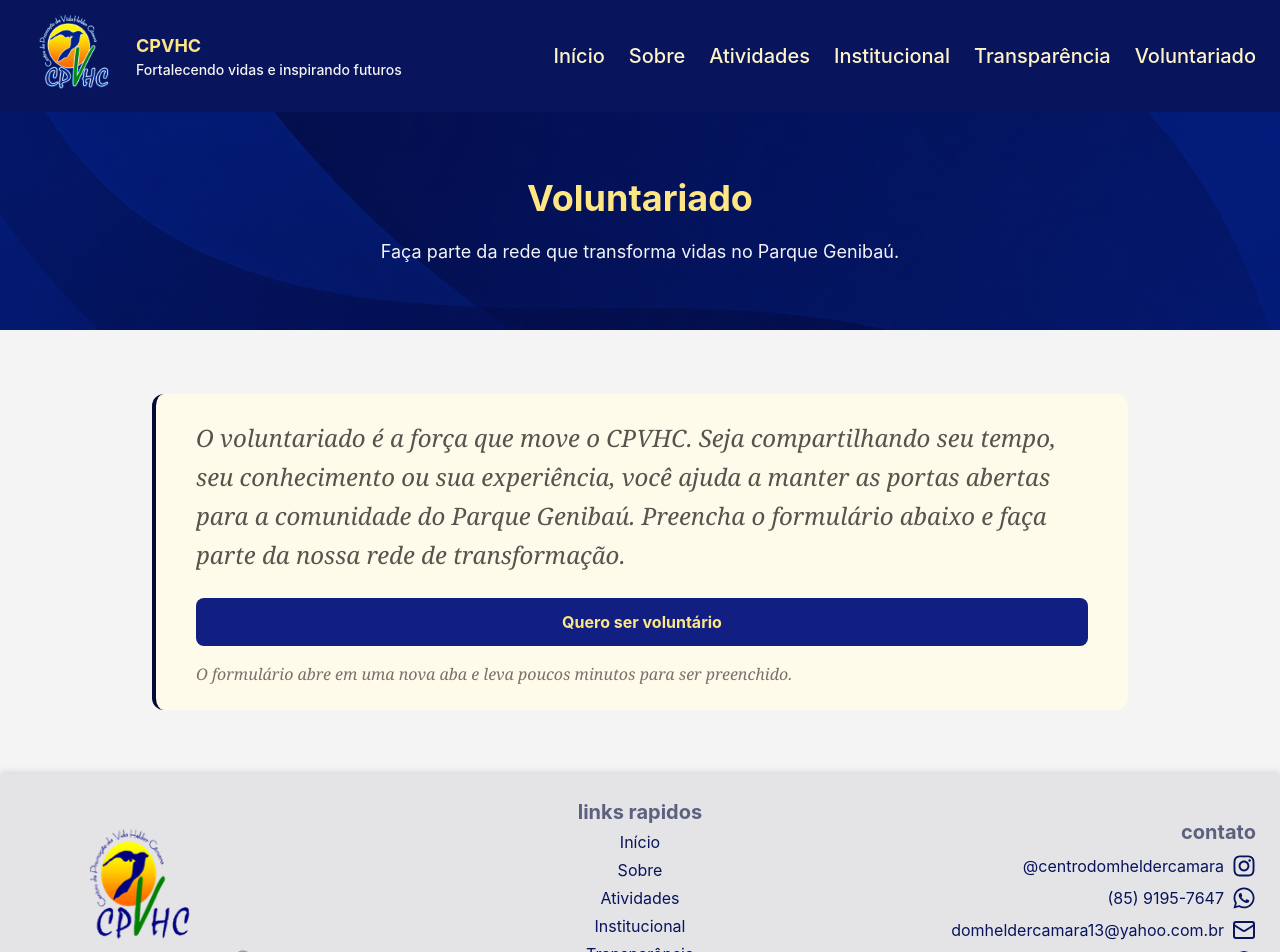
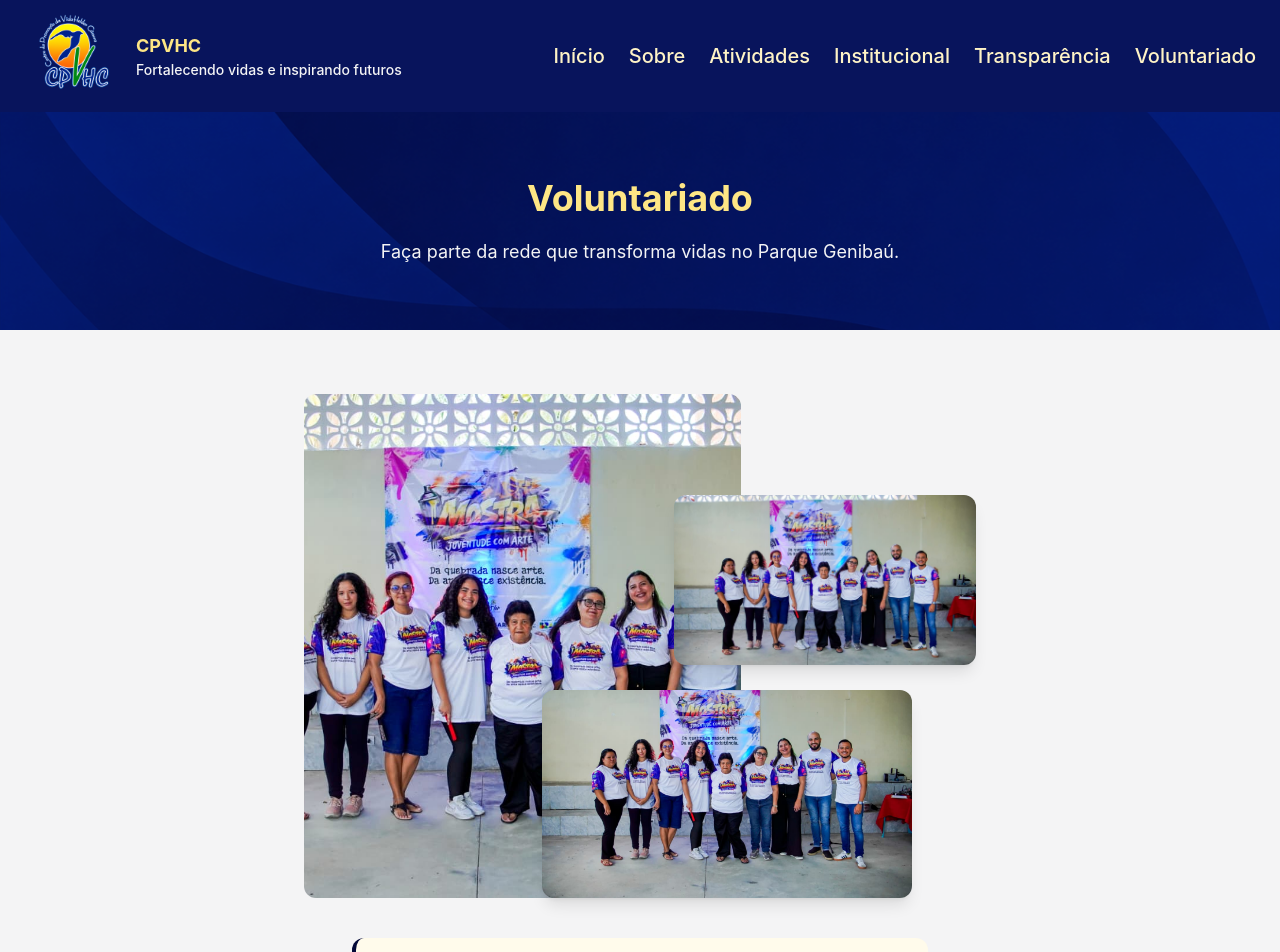
Before and after one commit to Myzoulz/Next.js-Tailwind-Centro-de-Promocao-da-Vida-Helder-Camara, a Next.js app: page /voluntariado in a window 1280 px wide. Shown: the top 952 px of the page. Built offline with nearby package versions, Linux system fonts and the light colour scheme.

Commit message:
voluntariado: colagem de fotos da equipe no padrao da about section

```diff
--- a/app/voluntariado/page.tsx
+++ b/app/voluntariado/page.tsx
@@ -1,3 +1,5 @@
+import Collage from "@/components/VoluntariadoSection/Collage";
+
 const formularioUrl = "https://docs.google.com/forms/d/e/1FAIpQLSc4FoX1JvP7dZhs1Afkc_1WSmVRYXqER4YnAEx0lQNbirKAuA/viewform";
 
 export const metadata = {
@@ -26,8 +28,9 @@ export default function VoluntariadoPage() {
                 </div>
             </section>
 
-            <section className="max-w-5xl mx-auto px-6 py-16 flex justify-center">
-                <div className="w-full flex flex-col gap-4 border-l-4 border-brand-950 bg-amber-50 rounded-xl py-6 px-6 md:px-10">
+            <section className="py-16 flex flex-wrap gap-10 justify-center items-center px-4 lg:px-6">
+                <Collage />
+                <div className="flex flex-col gap-4 w-full max-w-xl border-l-4 border-brand-950 bg-amber-50 rounded-xl py-6 px-6 md:px-10">
                     <p className="font-serif italic text-xl text-stone-600 leading-relaxed xl:text-2xl">
                         O voluntariado é a força que move o CPVHC. Seja compartilhando seu tempo, seu
                         conhecimento ou sua experiência, você ajuda a manter as portas abertas para a
--- /dev/null
+++ b/components/VoluntariadoSection/Collage.tsx
@@ -0,0 +1,31 @@
+'use client';
+import { useInView } from 'react-intersection-observer';
+
+export default function Collage() {
+    const { ref, inView } = useInView({ triggerOnce: true, threshold: 0.2 });
+
+    return (
+        <section ref={ref} className="relative w-full max-w-2xl aspect-[4/3]">
+
+            <img
+                src="/equipe.jpeg"
+                alt="Equipe do CPVHC"
+                className="absolute left-0 top-0 w-[65%] h-full object-cover rounded-xl"
+            />
+
+            <img
+                src="/equipe.jpeg"
+                alt="Equipe do CPVHC"
+                className={`absolute right-0 top-1/5 w-[45%] aspect-video object-cover rounded-xl shadow-lg
+                    ${inView ? 'animate-fadeSlide [animation-duration:1300ms]' : 'opacity-0'}`}
+            />
+
+            <img
+                src="/equipe.jpeg"
+                alt="Equipe do CPVHC"
+                className={`absolute right-16 bottom-0 w-[55%] aspect-video object-cover object-bottom rounded-xl shadow-lg
+                    ${inView ? 'animate-fadeSlide [animation-duration:2100ms]' : 'opacity-0'}`}
+            />
+        </section>
+    );
+}
```
Also changed, not shown: public/equipe.jpeg (added).
